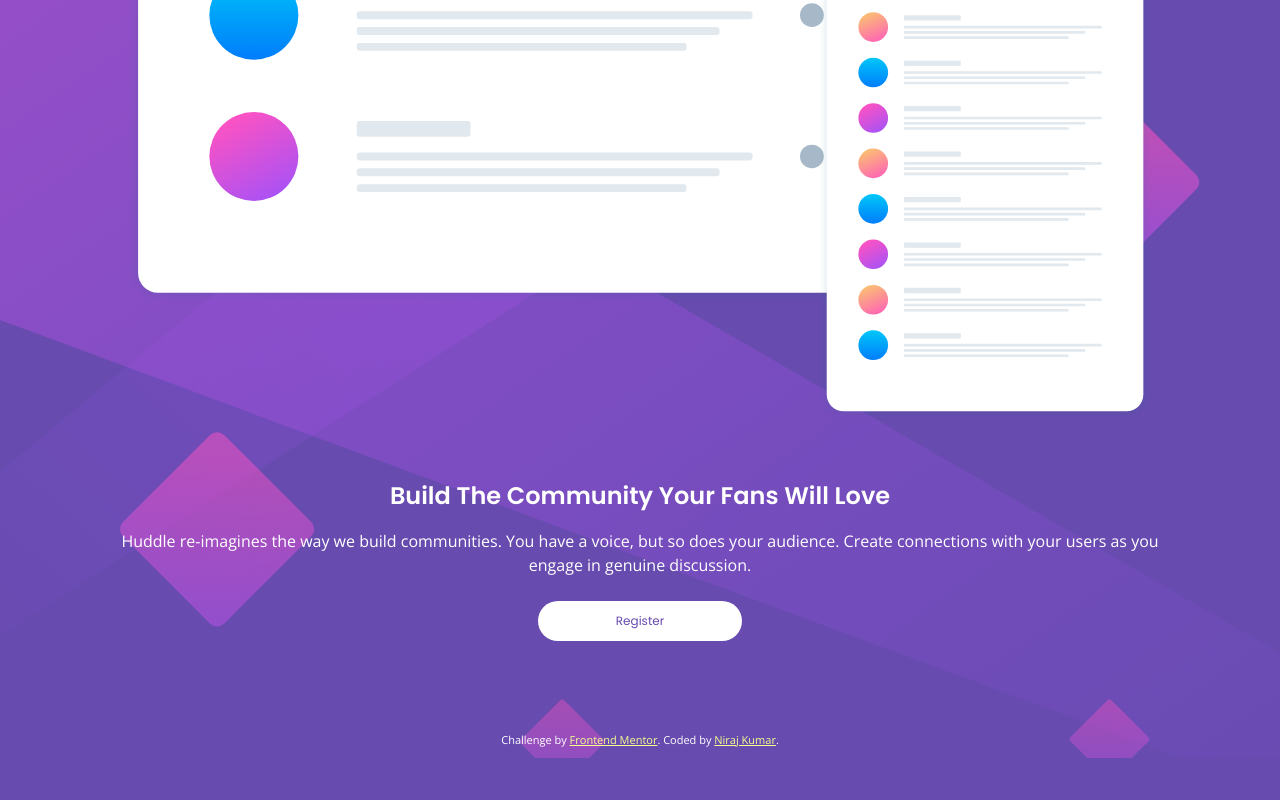
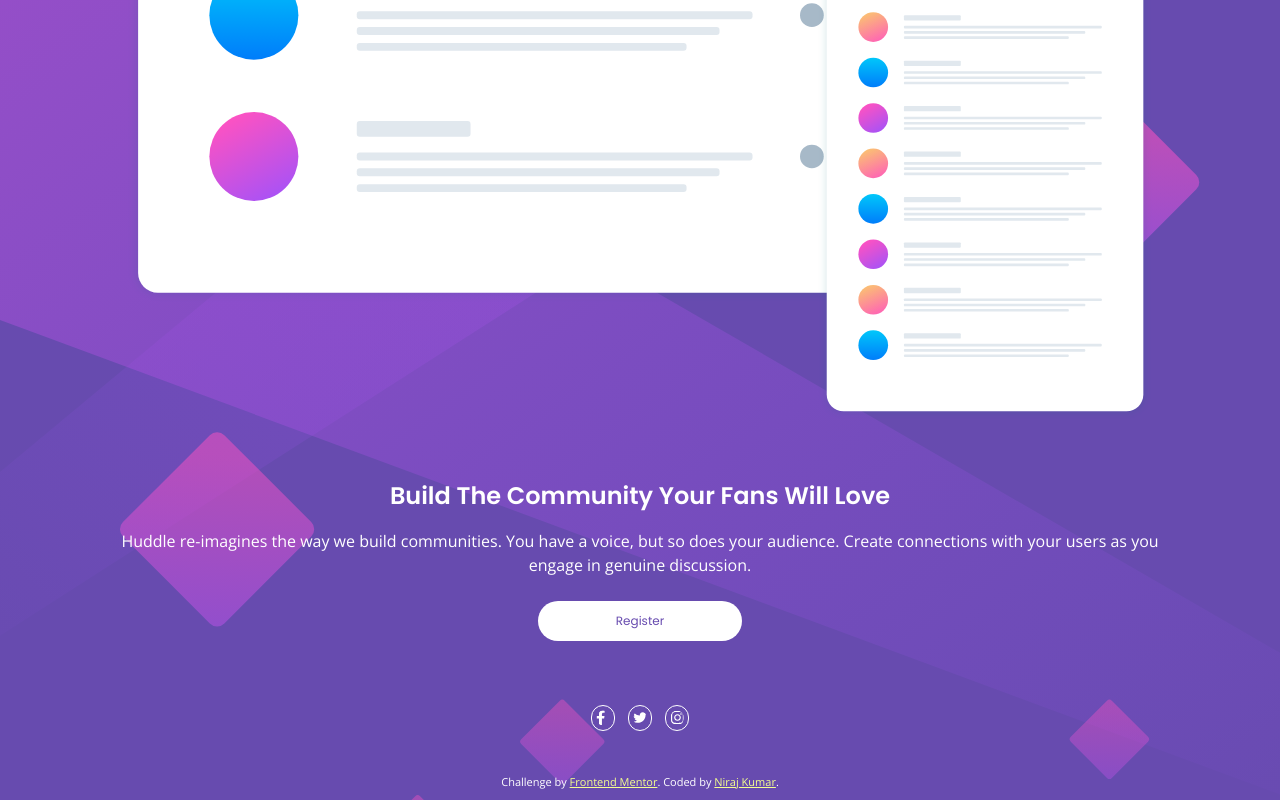
Before and after one commit to niraj-kumar-r/huddle-landing-page-frontendmentor, a plain HTML site: page index.html in a window 1280 px wide. Shown: the part 435-1235 px from the top of the page. Before the commit the page ends 1193 px from the top, so only its background shows below. Drawn offline with nearby package versions, Linux system fonts and the light colour scheme.

Commit message:
added social logo

```diff
--- a/app/style.css
+++ b/app/style.css
@@ -65,6 +65,22 @@ body{
     border-radius: 5em;
     margin-top: 1.5rem;
 
-    margin-bottom: 5rem;
+    margin-bottom: 4rem;
 
 }
+
+.social-div{
+    width: 7rem;
+    /* background-color: red; */
+    display: flex;
+    justify-content: space-around;
+    margin-bottom: 2rem;
+}
+
+.social-logo{
+    fill: white;
+    width: 1.5rem;
+    padding: 4%;
+    border: 0.1rem solid white;
+    border-radius: 2rem;
+}
--- a/index.html
+++ b/index.html
@@ -46,6 +46,13 @@
       Register
     </div>
 
+    <div class="social-div">
+      <img src="images/facebook-f-brands.svg" alt="facebook-f-brands" class="social-logo">
+      <img src="images/twitter-brands.svg" alt="twitter-logo" class="social-logo">
+      <img src="images/instagram-brands.svg" alt="instagram-brands" class="social-logo">
+
+    </div>
+
   </main>
   <footer>
     <p class="attribution">
```
Also changed, not shown: images/facebook-f-brands.svg (added), images/instagram-brands.svg (added), images/twitter-brands.svg (added).
